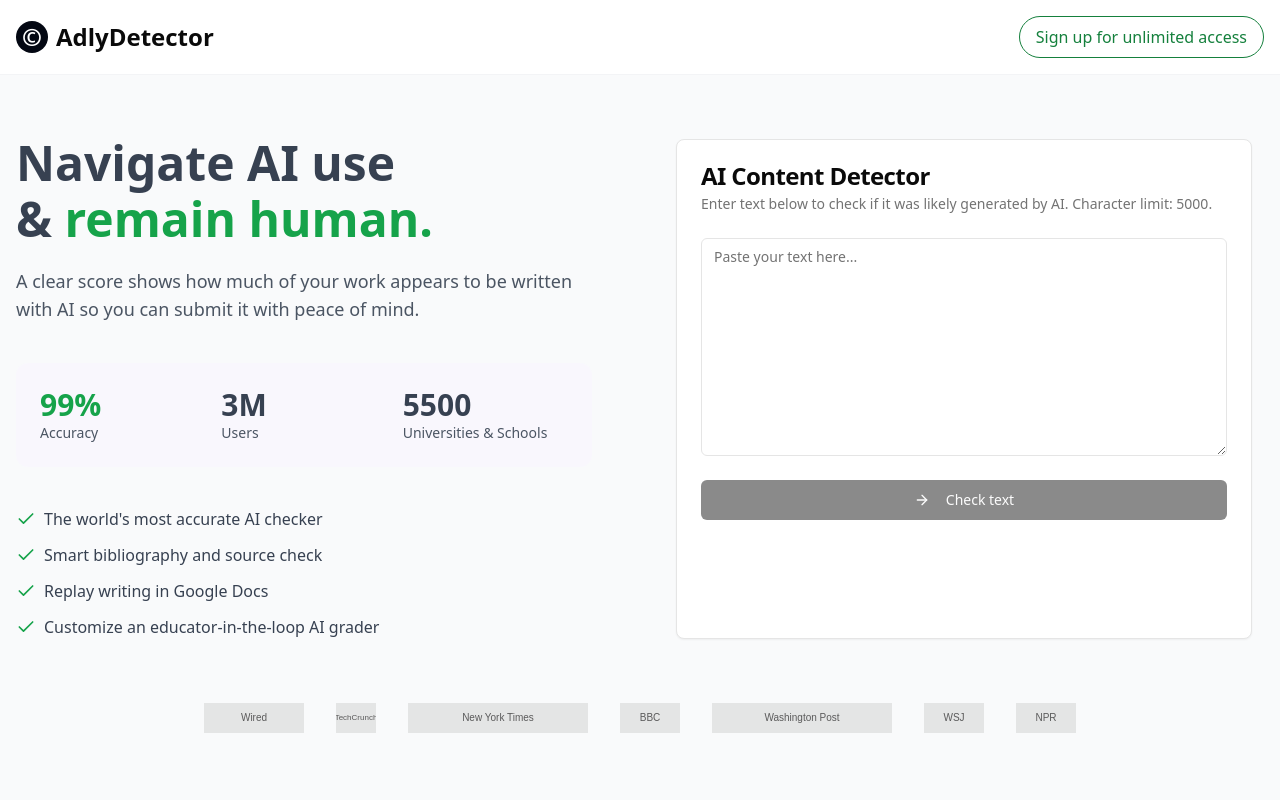
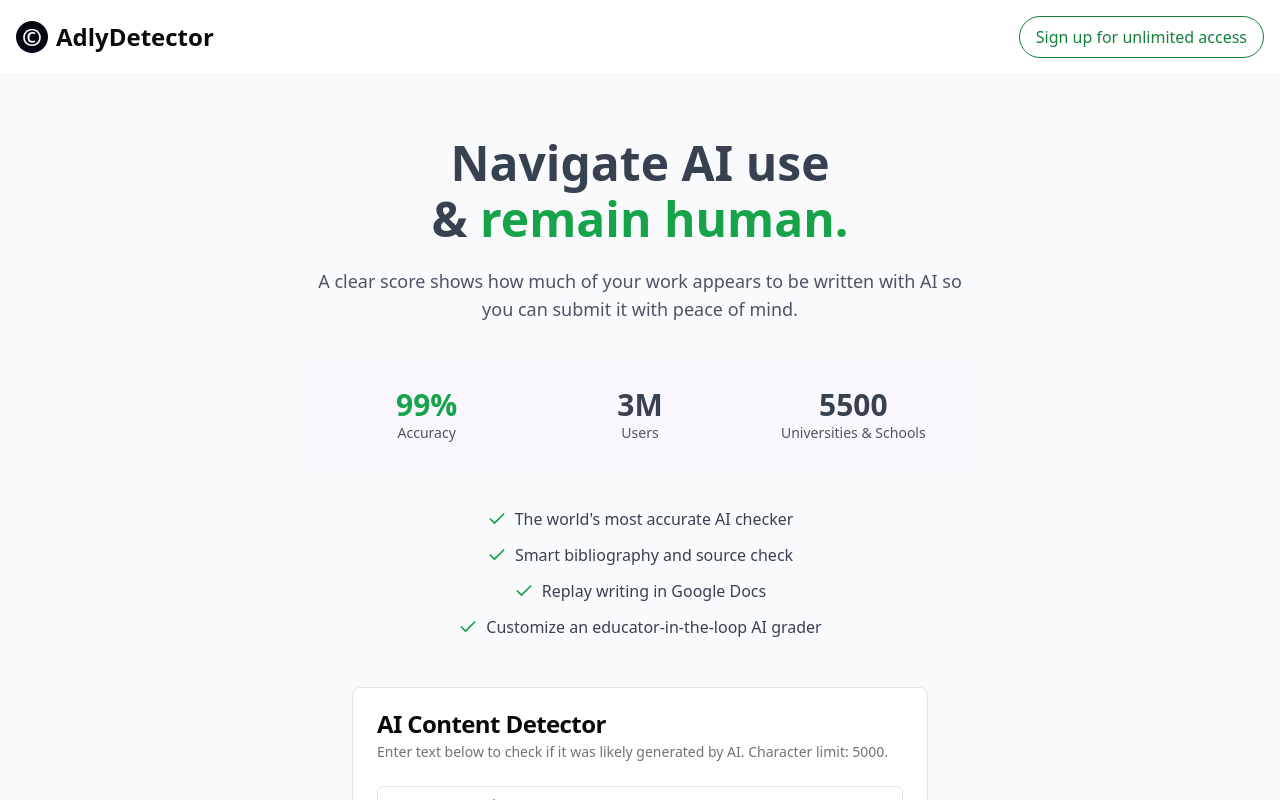
Before and after one commit to arshia93/my-content-detector, a Next.js app: page / in a window 1280 px wide. Shown: the top 800 px of the page. Built offline with nearby package versions, Linux system fonts and the light colour scheme.

Commit message:
moved it side by side

```diff
--- a/app/page.tsx
+++ b/app/page.tsx
@@ -10,10 +10,10 @@ export default function Home() {
 
       {/* Main Content */}
       <main className="container px-4 py-12 mx-auto md:py-16">
-        <div className="grid gap-12 md:grid-cols-2">
-          {/* Left Column - Hero Content */}
-          <div className="flex flex-col justify-center">
-            <div className="max-w-xl">
+        <div className="flex flex-col gap-12">
+          {/* Hero Content */}
+          <div className="flex flex-col items-center text-center">
+            <div className="max-w-2xl">
               <h1 className="text-4xl font-bold text-gray-700 md:text-5xl">
                 Navigate AI use
                 <div className="mt-2">
@@ -21,7 +21,7 @@ export default function Home() {
                 </div>
               </h1>
               <p className="mt-6 text-lg text-gray-600">
-              A clear score shows how much of your work appears to be written with AI so you can submit it with peace of mind.
+                A clear score shows how much of your work appears to be written with AI so you can submit it with peace of mind.
               </p>
 
               {/* Stats */}
@@ -40,22 +40,21 @@ export default function Home() {
                 </div>
               </div>
 
-
               {/* Feature List */}
               <div className="mt-10 space-y-3">
-                <div className="flex items-start gap-2">
+                <div className="flex items-start gap-2 justify-center">
                   <CheckIcon className="w-5 h-5 mt-0.5 text-green-600" />
                   <span className="text-gray-700">The world&apos;s most accurate AI checker</span>
                 </div>
-                <div className="flex items-start gap-2">
+                <div className="flex items-start gap-2 justify-center">
                   <CheckIcon className="w-5 h-5 mt-0.5 text-green-600" />
                   <span className="text-gray-700">Smart bibliography and source check</span>
                 </div>
-                <div className="flex items-start gap-2">
+                <div className="flex items-start gap-2 justify-center">
                   <CheckIcon className="w-5 h-5 mt-0.5 text-green-600" />
                   <span className="text-gray-700">Replay writing in Google Docs</span>
                 </div>
-                <div className="flex items-start gap-2">
+                <div className="flex items-start gap-2 justify-center">
                   <CheckIcon className="w-5 h-5 mt-0.5 text-green-600" />
                   <span className="text-gray-700">Customize an educator-in-the-loop AI grader</span>
                 </div>
@@ -63,7 +62,7 @@ export default function Home() {
             </div>
           </div>
 
-          {/* Right Column - AI Detector Card */}
+          {/* AI Detector Card */}
           <ContentDetectorForm />
         </div>
         {/* Media Logos */}
--- a/components/content-detector-form.tsx
+++ b/components/content-detector-form.tsx
@@ -105,7 +105,7 @@ export function ContentDetectorForm() {
             className="resize-y"
             disabled={isLoading}
           />
-          <Button type="submit" className="w-full" disabled={isLoading || !text.trim()}>
+          <Button type="submit" className="w-full bg-green-600" disabled={isLoading || !text.trim()}>
             {isLoading ? (
               <><Loader2 className="w-5 h-5 mr-2 animate-spin" /> Checking...</>
             ) : (
```
